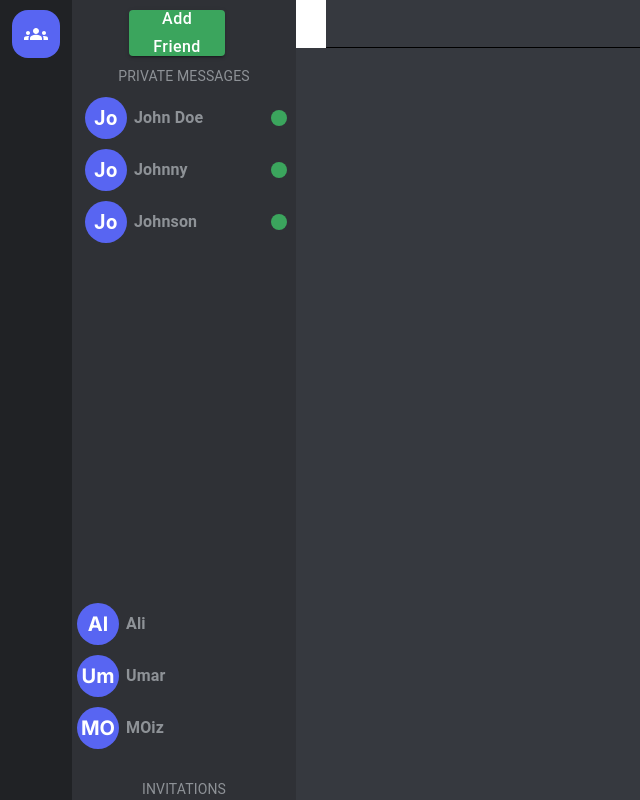
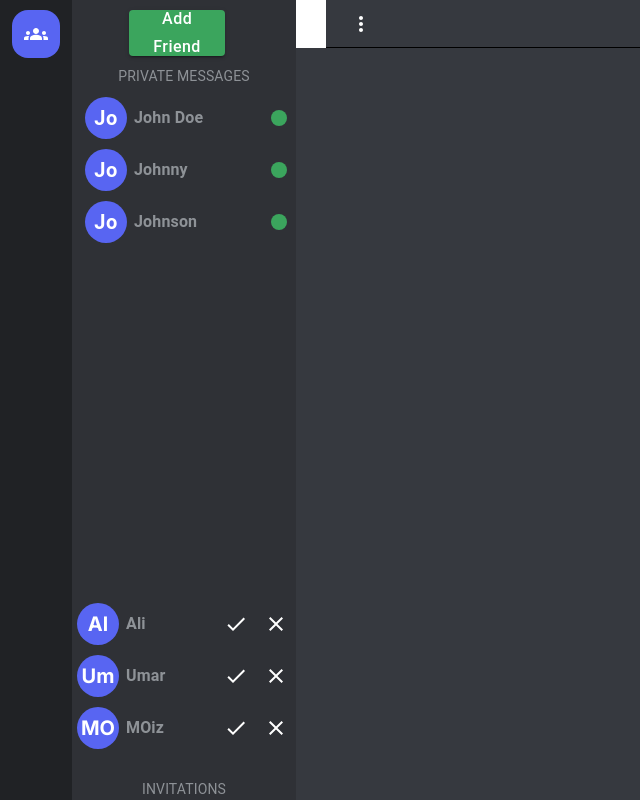
Before and after one commit to HmUmaxKhan/StudyTogether, a Next.js app in the folder study-front/: page /dashboard in a window 1280 px wide. Shown: the whole page, without its empty margins (0-640 px from the left). Built offline with nearby package versions, Linux system fonts and the light colour scheme.

Commit message:
Dashboard is completed

```diff
--- a/study-front/src/app/dashboard/(AppBar)/appBar.js
+++ b/study-front/src/app/dashboard/(AppBar)/appBar.js
@@ -1,4 +1,5 @@
 import { styled } from "@mui/system";
+import DropDownMenu from "./dropdown";
 
 
 const MainContainer = styled("div")({
@@ -17,7 +18,9 @@ const MainContainer = styled("div")({
 
 const AppBar = () => {
   return (
-    <MainContainer></MainContainer>
+    <MainContainer>
+      <DropDownMenu />
+    </MainContainer>
   );
 };
 
--- /dev/null
+++ b/study-front/src/app/dashboard/(AppBar)/dropdown.js
@@ -0,0 +1,42 @@
+import * as React from "react";
+import Button from "@mui/material/Button";
+import Menu from "@mui/material/Menu";
+import MenuItem from "@mui/material/MenuItem";
+import { IconButton } from "@mui/material";
+import MoreVertIcon from "@mui/icons-material/MoreVert";
+
+export default function DropDownMenu() {
+  const [anchorEl, setAnchorEl] = React.useState(null);
+  const open = Boolean(anchorEl);
+
+  const handleMenuOpen = (event) => {
+    setAnchorEl(event.currentTarget);
+  };
+  const handleMenuClose = () => {
+    setAnchorEl(null);
+  };
+
+  const logout = () =>{
+    localStorage.clear();
+    window.location.href="/login";
+  }
+
+  return (
+    <div>
+      <IconButton onClick={handleMenuOpen} style={{ color: "white" }}>
+        <MoreVertIcon />
+      </IconButton>
+      <Menu
+        id="basic-menu"
+        anchorEl={anchorEl}
+        open={open}
+        onClose={handleMenuClose}
+        MenuListProps={{
+          "aria-labelledby": "basic-button",
+        }}
+      >
+        <MenuItem onClick={logout}>Logout</MenuItem>
+      </Menu>
+    </div>
+  );
+}
--- /dev/null
+++ b/study-front/src/app/dashboard/(PendingInvitation)/Invitation DecisionButton.js
@@ -0,0 +1,32 @@
+
+import CheckIcon from "@mui/icons-material/Check";
+import ClearIcon from "@mui/icons-material/Clear";
+import Box from "@mui/material/Box";
+import IconButton from "@mui/material/IconButton";
+
+const InvitationDecisionButtons = ({
+  disabled,
+  acceptInvitationHandler,
+  rejectInvitationHandler,
+}) => {
+  return (
+    <Box sx={{ display: "flex" }}>
+      <IconButton
+        style={{ color: "white" }}
+        disabled={disabled}
+        onClick={acceptInvitationHandler}
+      >
+        <CheckIcon />
+      </IconButton>
+      <IconButton
+        style={{ color: "white" }}
+        disabled={disabled}
+        onClick={rejectInvitationHandler}
+      >
+        <ClearIcon />
+      </IconButton>
+    </Box>
+  );
+};
+
+export default InvitationDecisionButtons;
--- a/study-front/src/app/dashboard/(PendingInvitation)/PendingInvitationListItems.js
+++ b/study-front/src/app/dashboard/(PendingInvitation)/PendingInvitationListItems.js
@@ -2,6 +2,7 @@
 import { useState } from "react";
 import { Tooltip, Typography, Box } from "@mui/material";
 import Avatar from "@/app/(shared)/Avatar";
+import InvitationDecisionButtons from "./Invitation DecisionButton";
 
 export default function  PendingInvitationListItems  ({
   id,
@@ -49,6 +50,11 @@ export default function  PendingInvitationListItems  ({
           >
             {username}
           </Typography>
+          <InvitationDecisionButtons
+            disabled={buttonsDisabled}
+            acceptInvitationHandler={handleAcceptInvitation}
+            rejectInvitationHandler={handleRejectInvitation}
+          />
         </Box>
       </div>
     </Tooltip>
```
